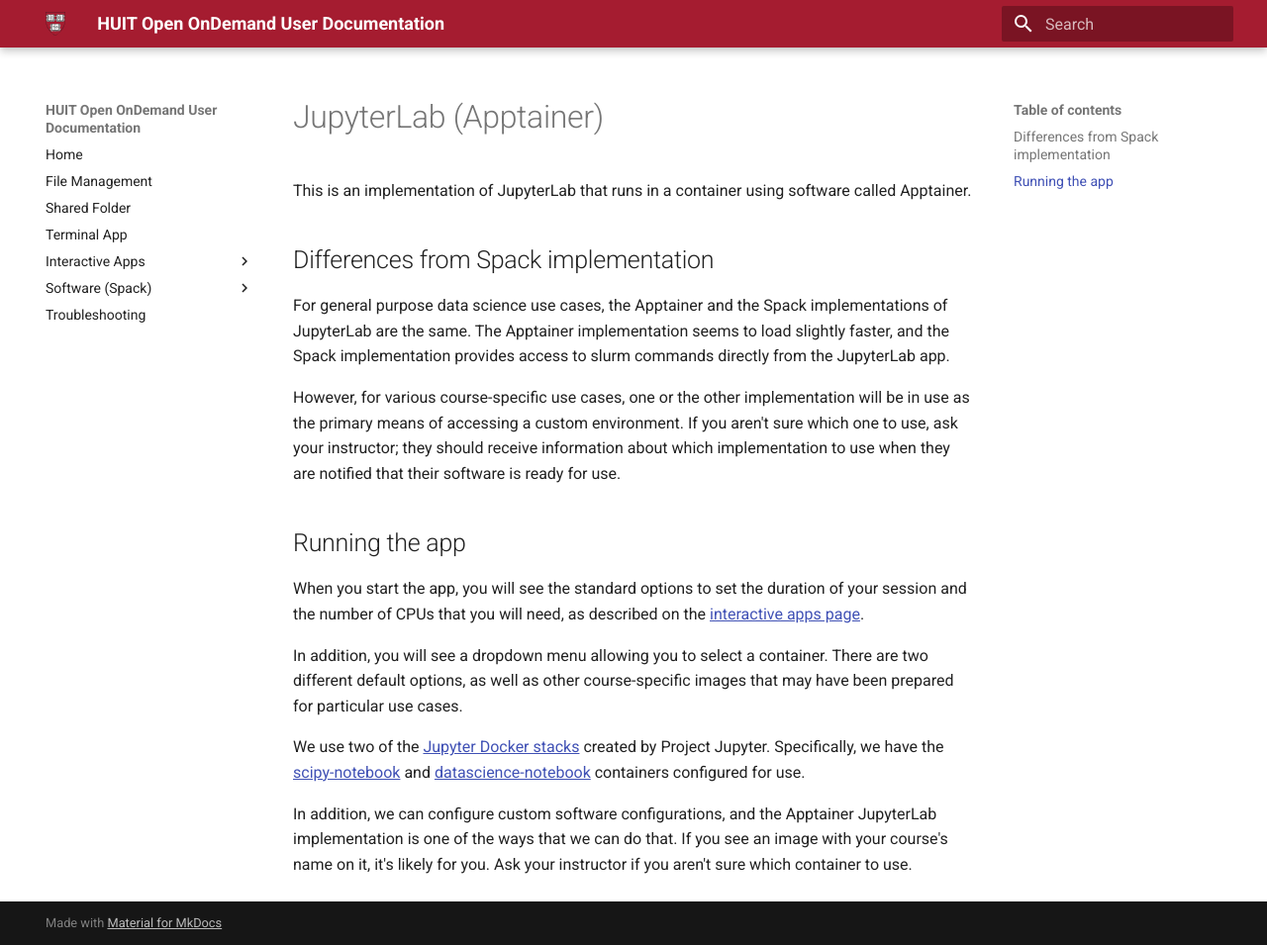
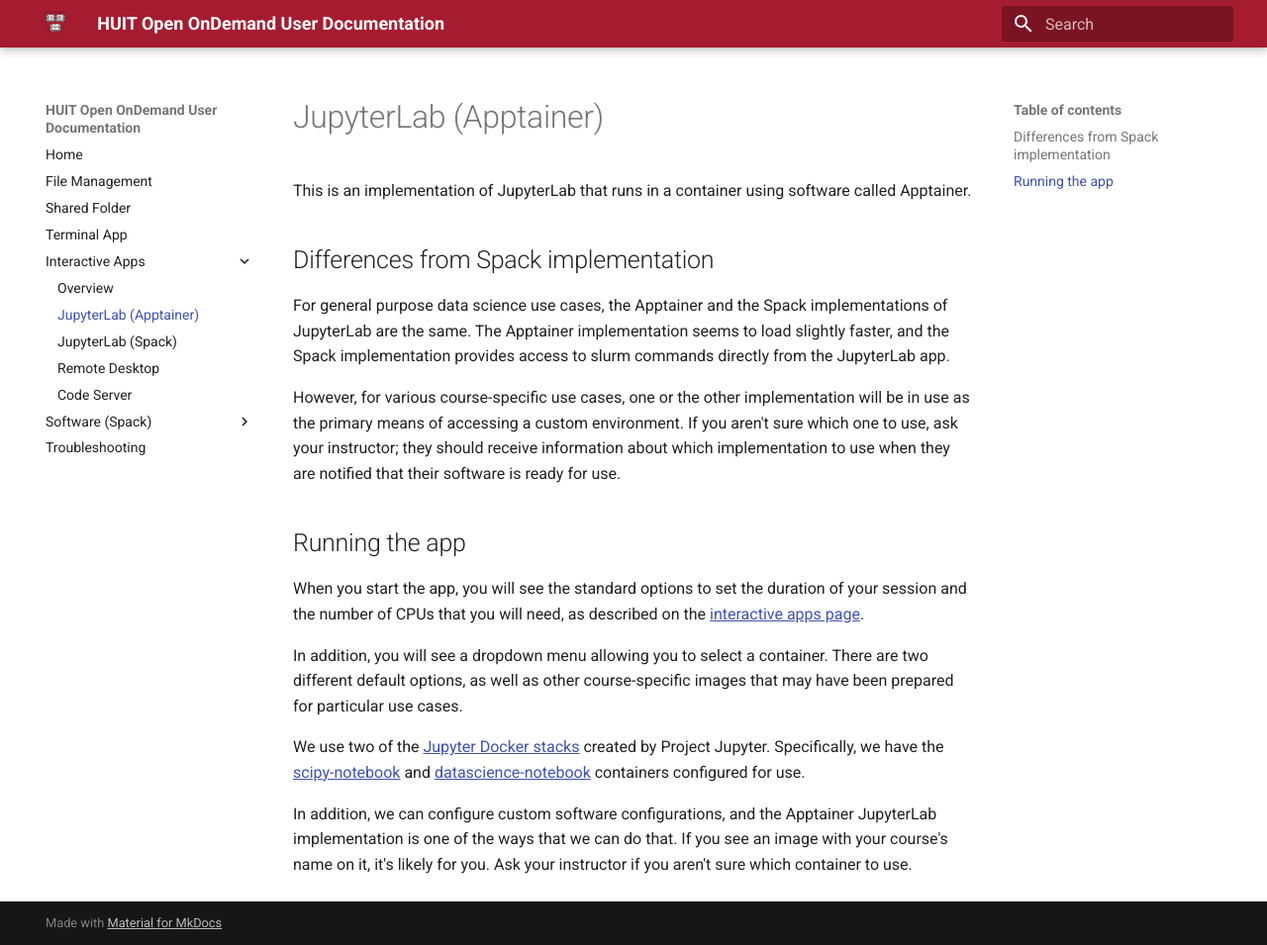
Before and after one commit to Harvard-ATG/huit-ondemand-user-docs, an MkDocs documentation site: the page built from docs/jupyterlab-apptainer.md, in a window 1280 px wide and 955 px high. Shown: the whole window at 99% size. Built offline with MkDocs 1.6.1 and Material for MkDocs 9.7.7, drawn with Linux system fonts in a browser that asks for light colours.

Commit message:
add to nav

```diff
--- a/mkdocs.yml
+++ b/mkdocs.yml
@@ -7,6 +7,7 @@ nav:
   - Terminal App: terminal.md
   - Interactive Apps:
     - Overview: interactive-apps.md
+    - JupyterLab (Apptainer): jupyterlab-apptainer.md
     - JupyterLab (Spack): jupyterlab-spack.md
     - Remote Desktop: remote-desktop-ros.md
     - Code Server: vscode-app.md
```
